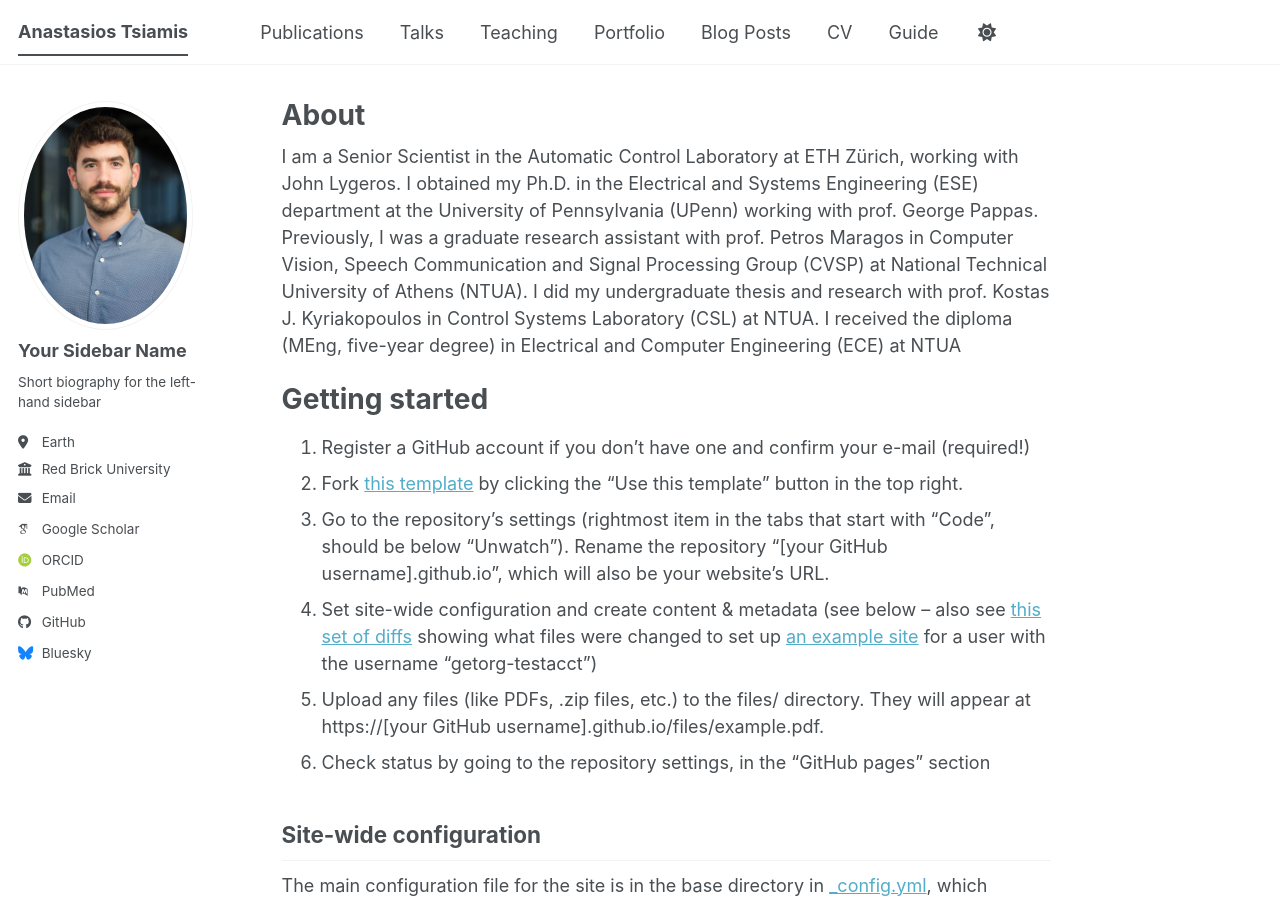
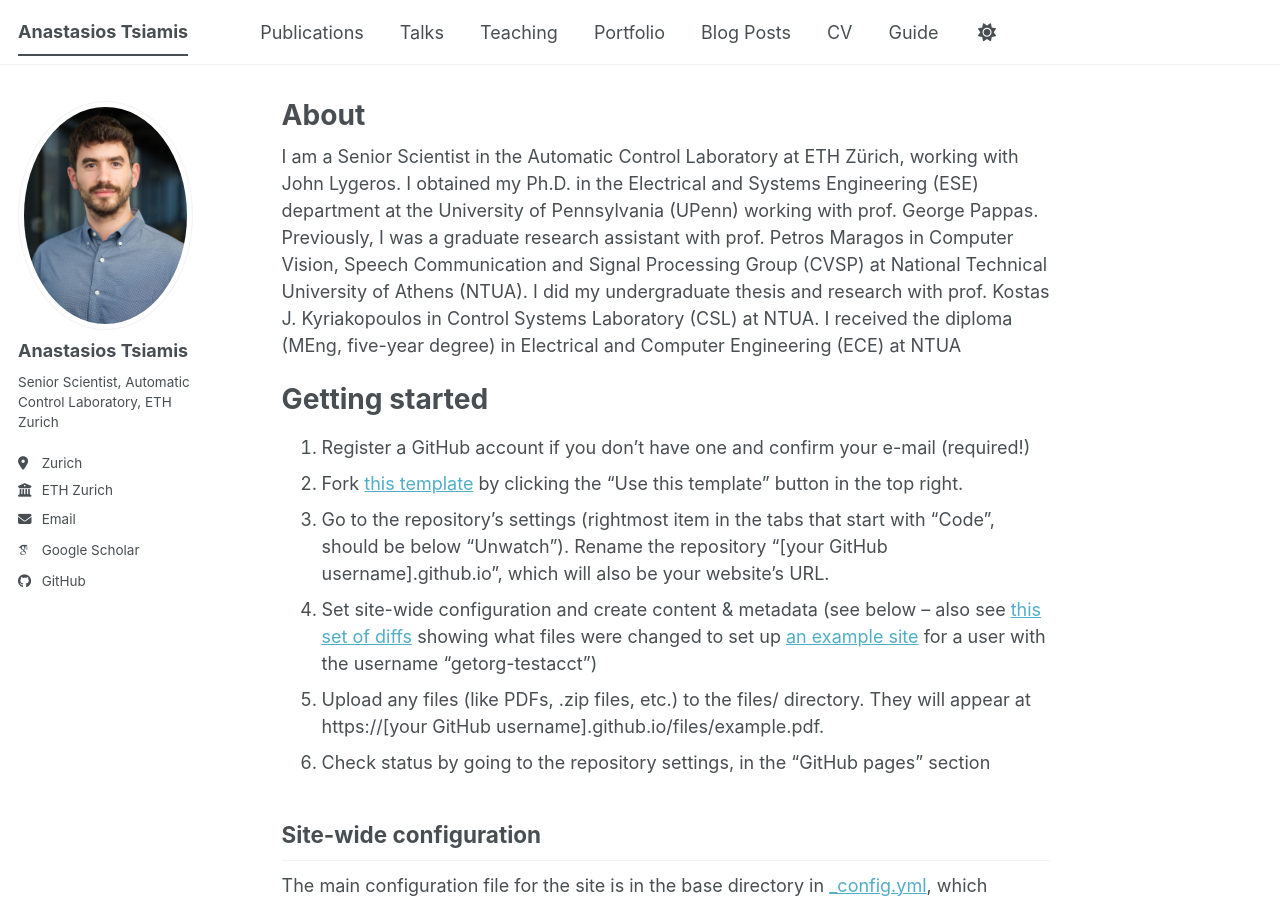
Before and after one commit to antsiamis/antsiamis.github.io, a Jekyll site: the page built from _pages/about.md, in a window 1280 px wide and 900 px high. Built offline with Jekyll 4.4.1, drawn with Linux system fonts in a browser that asks for light colours; some web fonts are replaced; a script bundle is joined from its source files by our own code; library files that are not in the unit come from our copies.

Commit message:
Update _config.yml

```diff
--- a/_config.yml
+++ b/_config.yml
@@ -16,7 +16,7 @@ description              : &description "Your Name's academic portfolio"   # Upd
 url                      : https://antsiamis.github.io # The base hostname & protocol for your site e.g. "https://[your GitHub username].github.io",
                                                            # or if you already have some other page hosted on Github then use "https://[your GitHub username].github.io/[Your Repo Name]"
 baseurl                  : "" # the subpath of your site, e.g. "/blog"
-repository               : "academicpages/academicpages.github.io"
+repository               : "antsiamis/antsiamis.github.io"
 
 # Site Author - The following control what appear as part of the author content on the side bar.
 #               If a field is blank the icon and link will not appear, otherwise it will be shown.
@@ -24,13 +24,13 @@ repository               : "academicpages/academicpages.github.io"
 author:
   # Biographic information
   avatar           : "tsiamis.jpg"
-  name             : "Your Sidebar Name"
+  name             : "Anastasios Tsiamis"
   pronouns         : # example: "she/her"
-  bio              : "Short biography for the left-hand sidebar"
-  location         : "Earth"
-  employer         : "Red Brick University"
+  bio              : "Senior Scientist, Automatic Control Laboratory, ETH Zurich"
+  location         : "Zurich"
+  employer         : "ETH Zurich"
   uri              : # URL
-  email            : "none@example.org"
+  email            : "atsiamis@control.ee.ethz.ch"
 
   # Academic websites
   academia         : # URL
@@ -38,10 +38,10 @@ author:
   googlescholar    : "https://scholar.google.com/citations?user=PS_CX0AAAAAJ"
   inspire-hep      : # URL
   impactstory      : # URL
-  orcid            : "https://orcid.org/yourorcidurl"
+  orcid            : #
   semantic         : # URL
   ssrn             : # URL
-  pubmed           : "https://www.ncbi.nlm.nih.gov/pubmed/?term=john+snow"
+  pubmed           : #
   researchgate     : # URL
   scopus           : # URL
   zotero           : # URL
@@ -51,13 +51,13 @@ author:
   bitbucket        : # Username - Update with your username on the site
   codepen          : # Username
   dribbble         : # Username
-  github           : "academicpages"
+  github           : "antsiamis"
   kaggle           : # Username
   stackoverflow    : # User number or user number and name (i.e., use "1" or "1/jeff-atwood")
 
   # Social media
   artstation       : # Username
-  bluesky          : "bsky.app" # Replace this with you Bluesky username
+  bluesky          : #
   facebook         : # Username
   flickr           : # Username
   foursquare       : # Username
```
